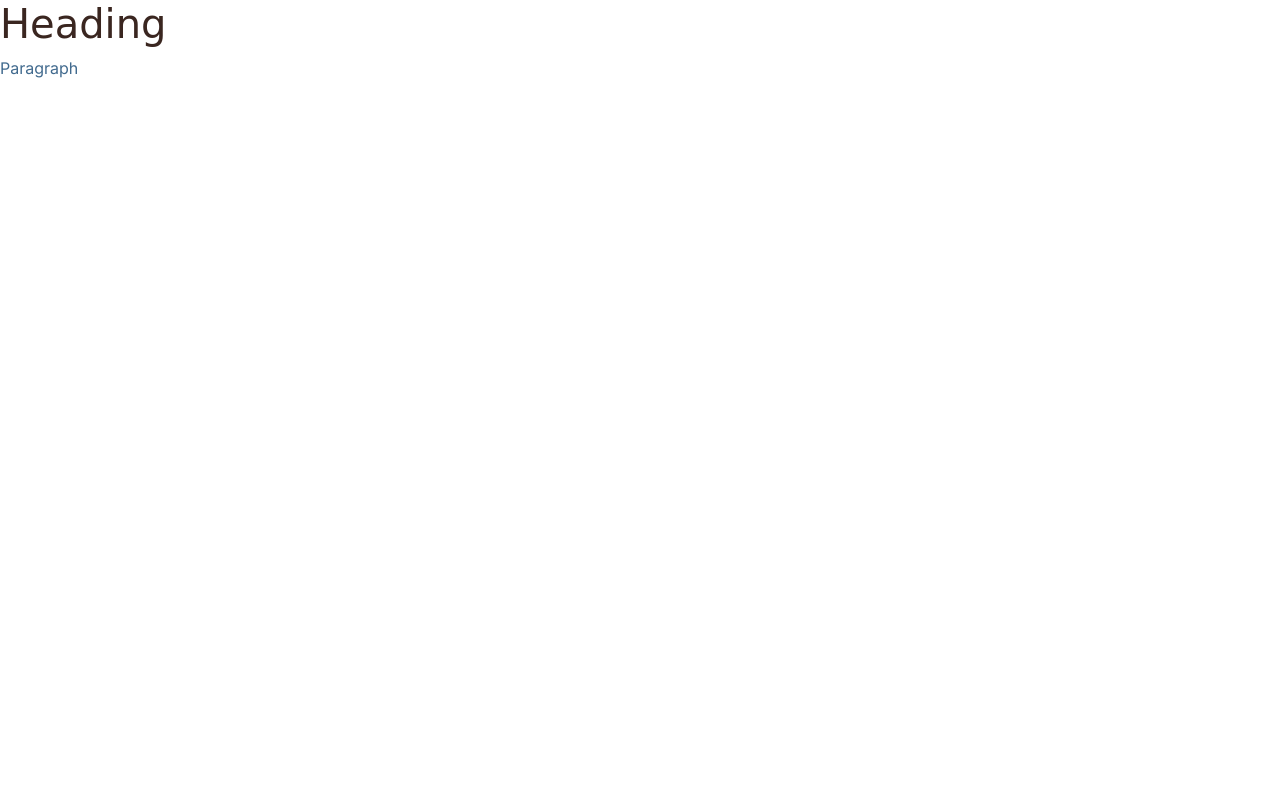
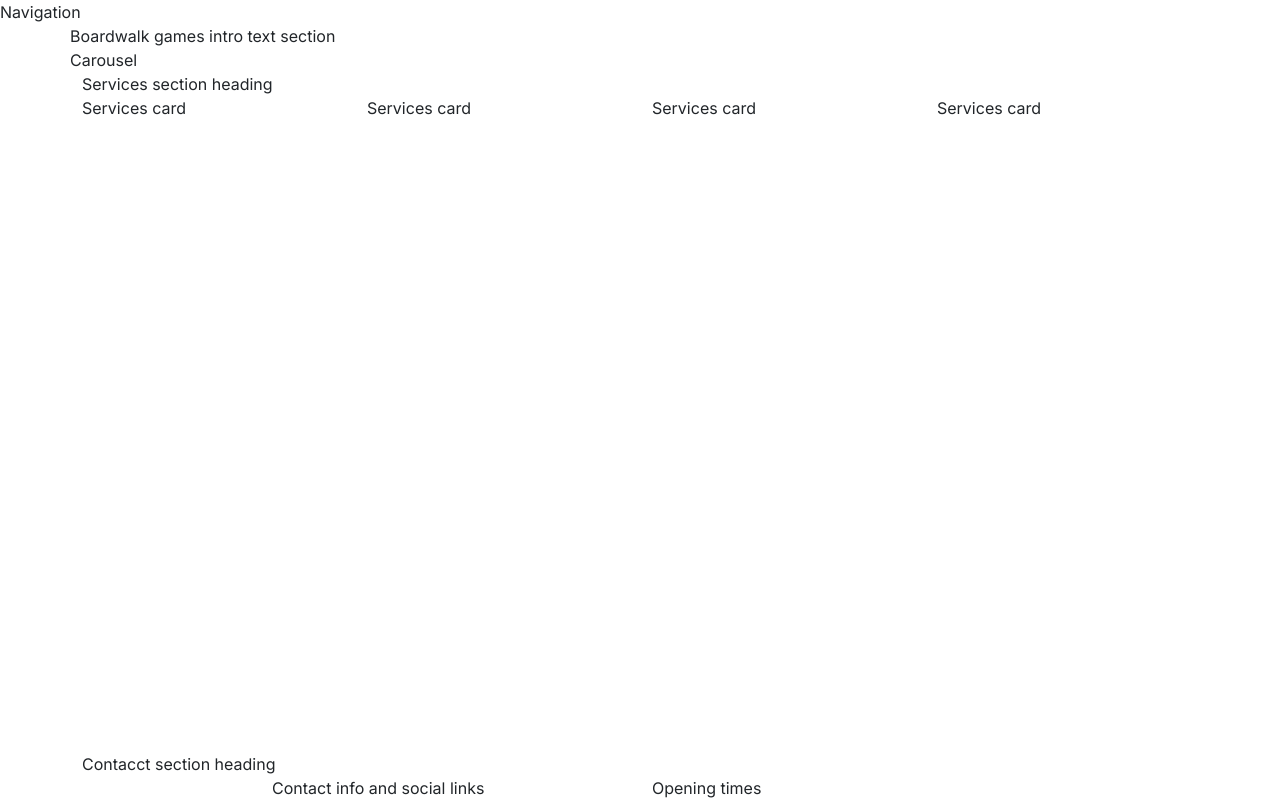
Before and after one commit to Luke-Nicklin/boardwalk-games, a plain HTML site: page index.html in a window 1280 px wide. Drawn offline with nearby package versions, Linux system fonts and the light colour scheme; a web font is replaced by a local one.

Commit message:
Adding the homepage boilerplate

```diff
--- a/index.html
+++ b/index.html
@@ -21,9 +21,44 @@
     <link rel="stylesheet" href="assets/css/style.css">
 </head>
 
-<body>
-    <h1>Heading</h1>
-    <p class="sub-heading-color">Paragraph</p>
+<!-- Classes on body set to work with mt-auto on footer to ensure it always stays at the bottom of the page -->
+<body class="d-flex flex-column min-vh-100">
+    <!-- Navigation -->
+    <div>Navigation</div>
+
+    <!-- Header with carousel -->
+    <header class="container">
+        <div class="row col-12 col-xl-6">Boardwalk games intro text section</div>
+        <div class="row col-12 col-xl-6">Carousel</div>
+    </header>
+
+    <!-- Main element to hold all key sections of the home page. It is not part of the grid structure -->
+    <main>
+    <!-- Services section -->
+        <section class="container">
+            <div class="row">
+                <div class="col-12">Services section heading</div>
+                <div class="col-12 col-md-6 col-xl-3">Services card</div>
+                <div class="col-12 col-md-6 col-xl-3">Services card</div>
+                <div class="col-12 col-md-6 col-xl-3">Services card</div>
+                <div class="col-12 col-md-6 col-xl-3">Services card</div>
+            </div>
+        </section>
+    </main>
+
+    <!-- Footer / contact section -->
+     <!-- mt-auto added to push footer to the bottom of the page -->
+     <footer class="mt-auto">
+        <div class="container">
+            <div class="row justify-content-center">
+                <div class="col-12">Contacct section heading</div>
+                <!-- Contact info -->
+                <div class="col-12 col-md-6 col-xl-4">Contact info and social links</div>
+                <!-- Opening times -->
+                <div class="col-12 col-md-6 col-xl-4">Opening times</div>
+            </div>
+        </div>
+     </footer>
 
     <!-- Bootstrap JS -->
     <script src="https://cdn.jsdelivr.net/npm/bootstrap@5.3.3/dist/js/bootstrap.bundle.min.js"
```
